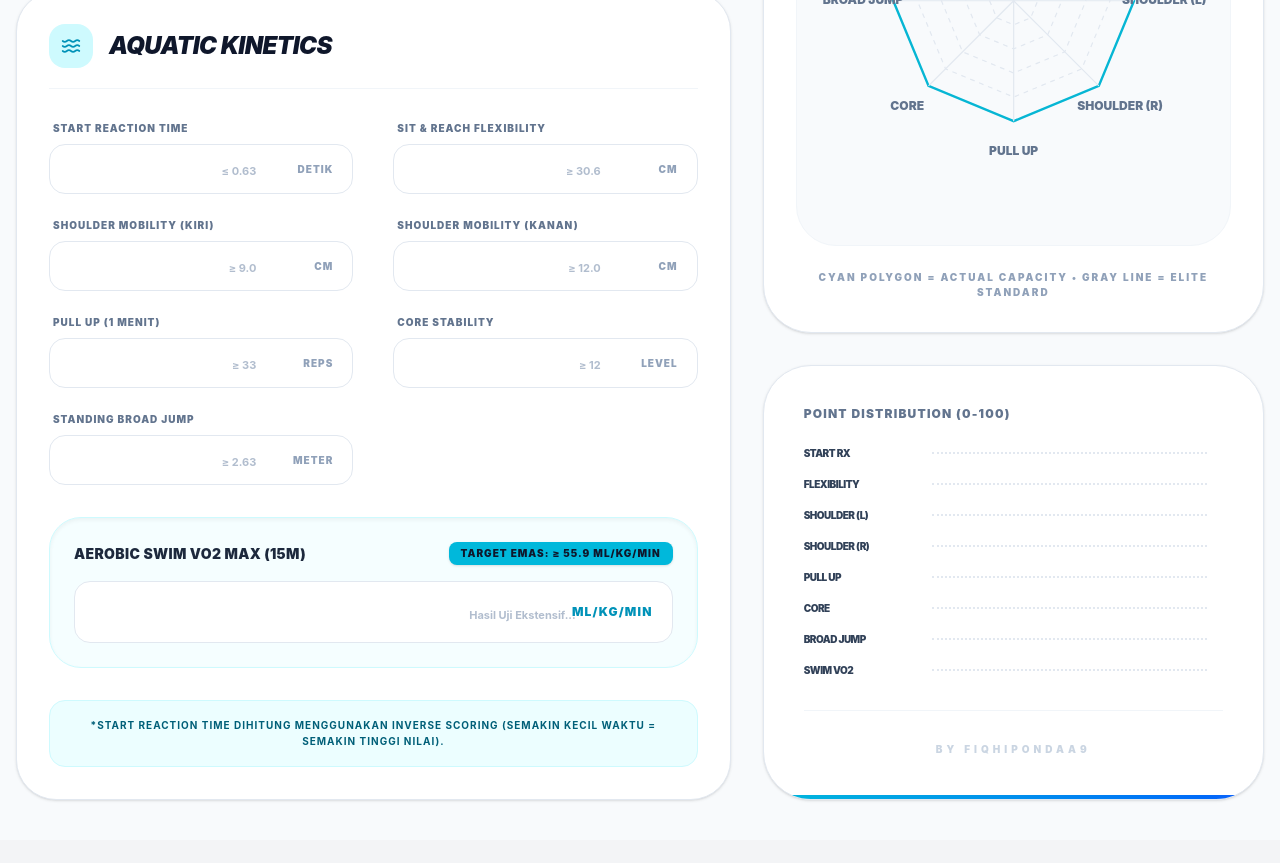
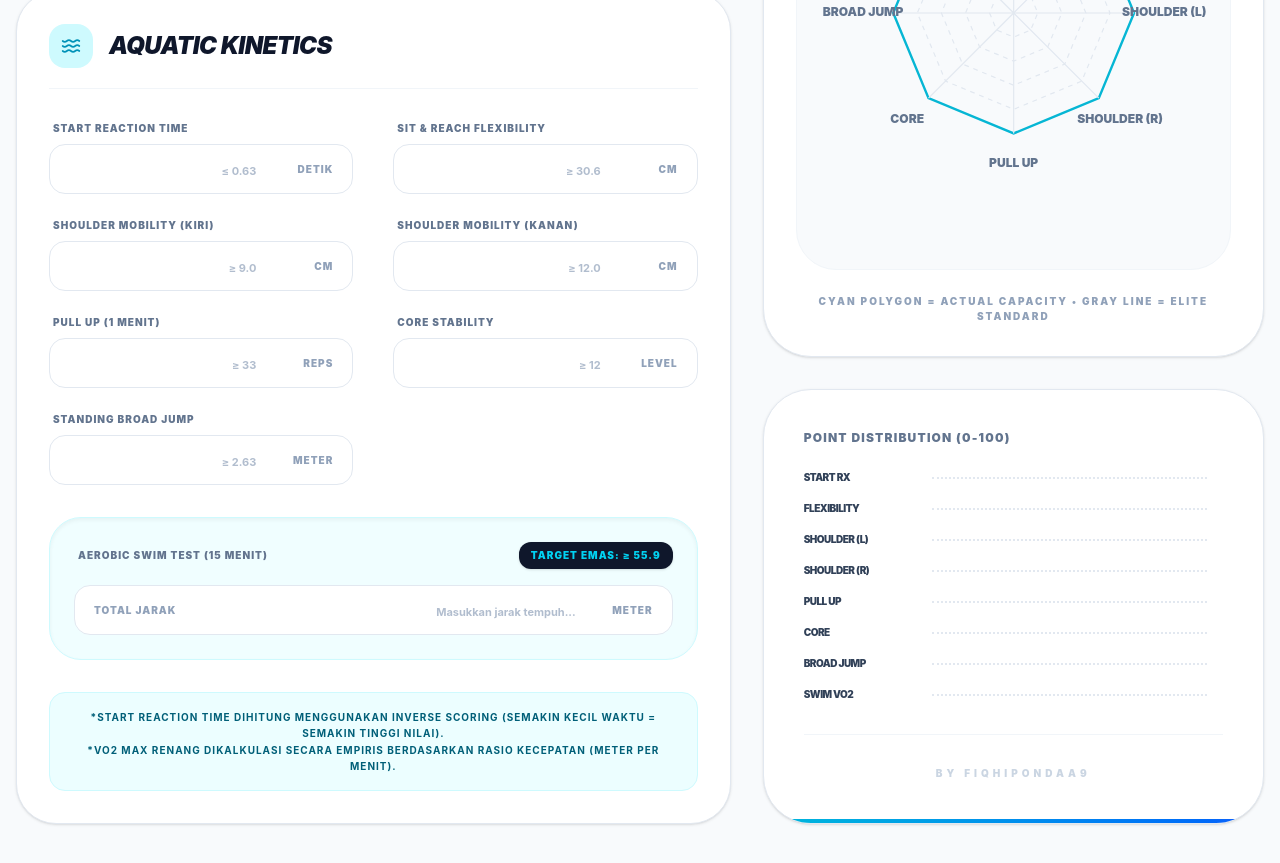
Before and after one commit to fiqhipondaa9/kalkulator-fisik-renang, a React (Vite) app: page / in a window 1280 px wide. Shown: the part 900-1763 px from the top of the page. Before the commit the page ends 1740 px from the top, so only its background shows below. Built offline with nearby package versions, Linux system fonts and the light colour scheme.

Commit message:
ok swim 15m

```diff
--- a/src/App.jsx
+++ b/src/App.jsx
@@ -103,8 +103,10 @@ const RadarChart = ({ data, labels, isBlanko }) => {
 export default function App() {
   const [identity, setIdentity] = useState({ name: '', origin: '', dob: '', gender: 'Putra' });
   const [anthro, setAnthro] = useState({ weight: '', height: '', armSpan: '', sitHeight: '' });
+
+  // Menambahkan swimDistance untuk Auto-Calculator
   const [tests, setTests] = useState({
-    reaction: '', sitReach: '', shoulderL: '', shoulderR: '', pullUp: '', core: '', broadJump: '', swimVO2: ''
+    reaction: '', sitReach: '', shoulderL: '', shoulderR: '', pullUp: '', core: '', broadJump: '', swimDistance: ''
   });
   const [isExporting, setIsExporting] = useState(false);
 
@@ -168,6 +170,16 @@ export default function App() {
     return { diff: diff.toFixed(1), isDanger: diff > 15, weakSide: r < l ? 'Kanan' : 'Kiri' };
   }, [tests.shoulderR, tests.shoulderL]);
 
+  // --- MESIN PENGHITUNG VO2MAX RENANG (15 Menit) ---
+  const calculatedSwimVO2 = useMemo(() => {
+    const d = parseFloat(tests.swimDistance);
+    if (!d || d < 1) return '';
+    // Estimasi rasio: (Jarak / Waktu) dikonversi ke VO2Max
+    const speed = d / 15; // meter per menit
+    const vo2max = (speed * 0.45) + 15.0; // Konstanta adaptasi air
+    return parseFloat(vo2max.toFixed(2));
+  }, [tests.swimDistance]);
+
   const scores = useMemo(() => ({
     reaction: getScoreRenang('reaction', identity.gender, tests.reaction),
     sitReach: getScoreRenang('sitReach', identity.gender, tests.sitReach),
@@ -176,8 +188,8 @@ export default function App() {
     pullUp: getScoreRenang('pullUp', identity.gender, tests.pullUp),
     core: getScoreRenang('core', identity.gender, tests.core),
     broadJump: getScoreRenang('broadJump', identity.gender, tests.broadJump),
-    swimVO2: getScoreRenang('swimVO2', identity.gender, tests.swimVO2),
-  }), [tests, identity.gender]);
+    swimVO2: getScoreRenang('swimVO2', identity.gender, calculatedSwimVO2), // Menggunakan Auto-Calculator
+  }), [tests, identity.gender, calculatedSwimVO2]);
 
   const activeLabels = ['Start Rx', 'Flexibility', 'Shoulder (L)', 'Shoulder (R)', 'Pull Up', 'Core', 'Broad Jump', 'Swim VO2'];
 
@@ -340,33 +352,39 @@ export default function App() {
                  { id: 'pullUp', label: 'Pull Up (1 Menit)', unit: 'REPS' },
                  { id: 'core', label: 'Core Stability', unit: 'LEVEL' },
                  { id: 'broadJump', label: 'Standing Broad Jump', unit: 'METER' },
-                 { id: 'swimVO2', label: 'Aerobic Swim VO2 Max (15m)', unit: 'ML/KG/MIN' },
                ].map(item => (
-                 <div key={item.id} className={`${item.id === 'swimVO2' ? 'sm:col-span-2 bg-cyan-50/50 p-6 rounded-[2rem] border border-cyan-100 mt-2 shadow-inner' : 'flex flex-col'}`}>
-                   {item.id === 'swimVO2' ? (
-                      <>
-                        <div className="flex flex-col md:flex-row justify-between md:items-center mb-4 gap-2">
-                           <label className="text-sm font-black text-slate-800 uppercase tracking-wide">{item.label}</label>
-                           <span className="bg-cyan-500 text-slate-900 px-3 py-1 rounded-lg text-[10px] font-black uppercase tracking-widest shadow-sm">
-                             Target Emas: {getTargetPlaceholder(item.id, identity.gender)} {item.unit}
-                           </span>
-                        </div>
-                        <div className="relative">
-                           <input type="number" step="0.1" value={tests[item.id]} onChange={e => setTests({...tests, [item.id]: e.target.value})} className={`${testInputClass} bg-white border-cyan-200 py-4 text-xl`} placeholder="Hasil Uji Ekstensif..." />
-                           <span className="absolute right-5 top-1/2 -translate-y-1/2 text-xs font-black text-cyan-600 uppercase tracking-widest">{item.unit}</span>
-                        </div>
-                      </>
-                   ) : (
-                      <>
-                        <label className="text-[10px] font-black text-slate-500 uppercase tracking-widest mb-2 ml-1">{item.label}</label>
-                        <div className="relative">
-                          <input type="number" step="0.01" value={tests[item.id]} onChange={e => setTests({...tests, [item.id]: e.target.value})} className={testInputClass} placeholder={getTargetPlaceholder(item.id, identity.gender)} />
-                          <span className="absolute right-5 top-1/2 -translate-y-1/2 text-[10px] font-black text-slate-400 uppercase tracking-widest">{item.unit}</span>
-                        </div>
-                      </>
-                   )}
+                 <div key={item.id} className="flex flex-col">
+                    <label className="text-[10px] font-black text-slate-500 uppercase tracking-widest mb-2 ml-1">{item.label}</label>
+                    <div className="relative">
+                      <input type="number" step="0.01" value={tests[item.id]} onChange={e => setTests({...tests, [item.id]: e.target.value})} className={testInputClass} placeholder={getTargetPlaceholder(item.id, identity.gender)} />
+                      <span className="absolute right-5 top-1/2 -translate-y-1/2 text-[10px] font-black text-slate-400 uppercase tracking-widest">{item.unit}</span>
+                    </div>
                  </div>
                ))}
+
+               {/* BLOK KHUSUS 15 MINUTE SWIM TEST OTOMATIS */}
+               <div className="sm:col-span-2 bg-cyan-50/80 p-6 rounded-[2rem] border border-cyan-100 mt-2 shadow-inner">
+                 <div className="flex flex-col md:flex-row justify-between md:items-center mb-4 gap-3">
+                   <label className="text-[10px] font-black text-slate-500 uppercase tracking-widest ml-1">
+                     Aerobic Swim Test (15 Menit)
+                   </label>
+                   <div className="flex flex-wrap items-center gap-2">
+                     {calculatedSwimVO2 !== '' && (
+                       <span className="bg-cyan-600 text-white px-3 py-1.5 rounded-xl text-xs font-black shadow-sm animate-in fade-in slide-in-from-right-2 flex items-center gap-2">
+                         VO2Max: {calculatedSwimVO2} <span className="text-[10px] opacity-70">ML/KG/MIN</span>
+                       </span>
+                     )}
+                     <span className="bg-slate-900 text-cyan-400 px-3 py-1.5 rounded-xl text-[10px] font-black uppercase tracking-widest shadow-sm">
+                       Target Emas: {getTargetPlaceholder('swimVO2', identity.gender)}
+                     </span>
+                   </div>
+                 </div>
+                 <div className="relative">
+                   <span className="absolute left-5 top-1/2 -translate-y-1/2 text-[10px] font-black text-slate-400 uppercase tracking-widest">Total Jarak</span>
+                   <input type="number" step="1" value={tests.swimDistance} onChange={e => setTests({...tests, swimDistance: e.target.value})} className={`${testInputClass} pl-24 pr-16 bg-white`} placeholder="Masukkan jarak tempuh..." />
+                   <span className="absolute right-5 top-1/2 -translate-y-1/2 text-[10px] font-black text-slate-400 uppercase tracking-widest">METER</span>
+                 </div>
+               </div>
 
                {/* PERINGATAN ASIMETRIS BAHU (SWIM STROKE) */}
                {symmetryData.isDanger && (
@@ -380,7 +398,8 @@ export default function App() {
                )}
             </div>
             <p className="mt-8 p-4 bg-cyan-50 border border-cyan-100 rounded-2xl text-[10px] font-bold text-cyan-800 text-center uppercase tracking-widest leading-relaxed">
-              *Start Reaction Time dihitung menggunakan Inverse Scoring (Semakin kecil waktu = Semakin tinggi nilai).
+              *Start Reaction Time dihitung menggunakan Inverse Scoring (Semakin kecil waktu = Semakin tinggi nilai).<br/>
+              *VO2 Max Renang dikalkulasi secara empiris berdasarkan rasio Kecepatan (Meter per Menit).
             </p>
           </div>
         </div>
```
